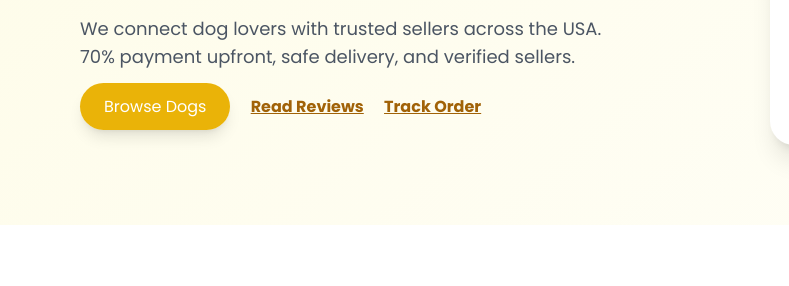
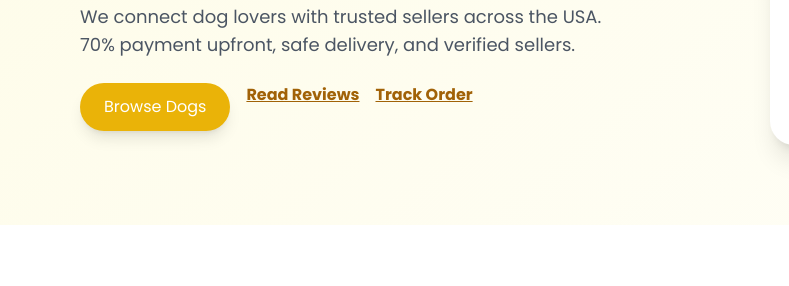
Before and after one commit to ajebohuslter/dogmarket, a plain HTML site: page index.html in a window 1280 px wide. Shown: the part 235-521 px from the top of the page, 0-789 px from the left. Drawn offline with nearby package versions, Linux system fonts and the light colour scheme.

Commit message:
Update index.html

```diff
--- a/index.html
+++ b/index.html
@@ -60,10 +60,10 @@
     <div class="md:w-1/2 space-y-6">
       <h1 class="text-4xl md:text-6xl font-bold text-gray-800">Find Your Perfect Pup</h1>
       <p class="text-lg text-gray-600">We connect dog lovers with trusted sellers across the USA. 70% payment upfront, safe delivery, and verified sellers.</p>
-      <div class="space-x-4 mt-4">
-        <a href="listings.html" class="bg-yellow-500 hover:bg-yellow-600 text-white px-6 py-3 rounded-full shadow-lg">Browse Dogs</a>
-        <a href="reviews.html" class="text-yellow-700 font-semibold underline">Read Reviews</a>
-        <a href="tracking.html" class="text-yellow-700 font-semibold underline ml-4">Track Order</a>
+      <div class="flex flex-col sm:flex-row sm:flex-wrap gap-4 mt-6">
+        <a href="listings.html" class="bg-yellow-500 hover:bg-yellow-600 text-white px-6 py-3 rounded-full shadow-lg text-center w-full sm:w-auto">Browse Dogs</a>
+        <a href="reviews.html" class="text-yellow-700 font-semibold underline text-center w-full sm:w-auto">Read Reviews</a>
+        <a href="tracking.html" class="text-yellow-700 font-semibold underline text-center w-full sm:w-auto">Track Order</a>
       </div>
     </div>
     <div class="md:w-1/2 mt-10 md:mt-0 flex justify-center">
```
